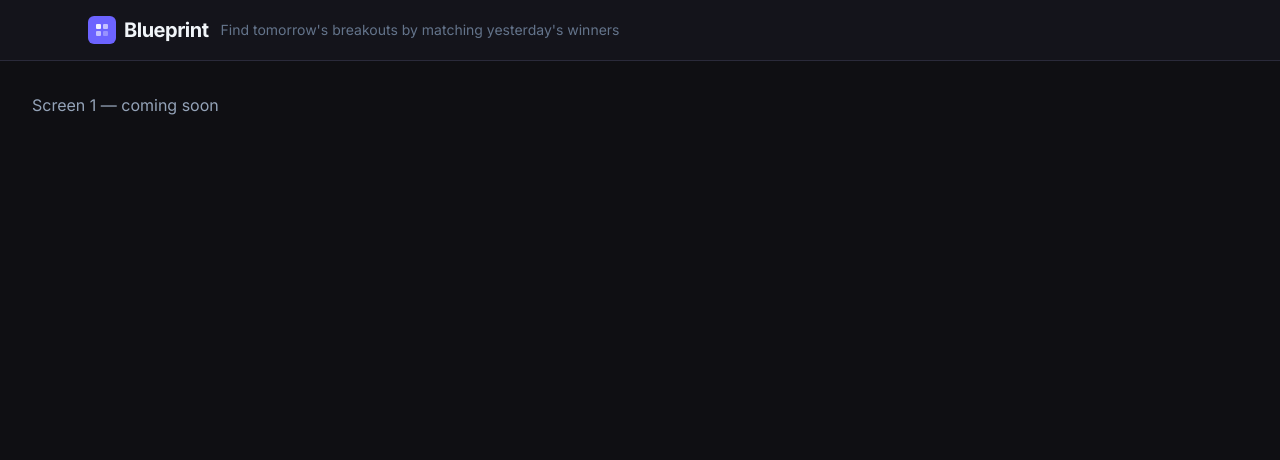
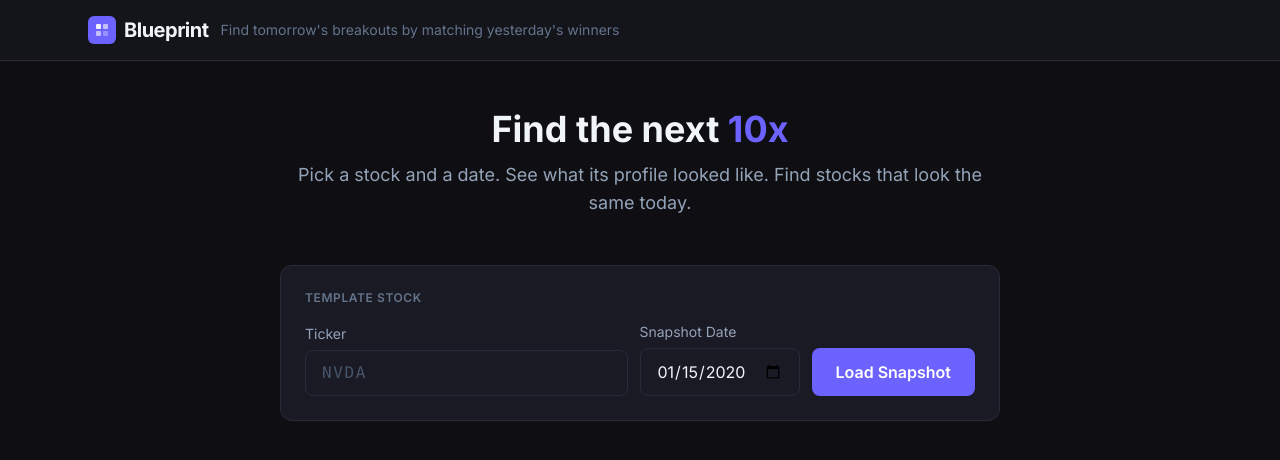
Before and after one commit to nictowey/blueprint, a React (Vite) app in the folder client/: page / in a window 1280 px wide. Shown: the top 460 px of the page. Built offline with nearby package versions, Linux system fonts and the light colour scheme; the HTML template or start-up script is replaced by a standard one.

Commit message:
feat: TemplatePicker page — Screen 1 complete

```diff
--- a/client/src/pages/TemplatePicker.jsx
+++ b/client/src/pages/TemplatePicker.jsx
@@ -1 +1,113 @@
-export default function TemplatePicker() { return <div className="p-8 text-slate-400">Screen 1 — coming soon</div>; }
+import { useState } from 'react';
+import { useNavigate } from 'react-router-dom';
+import TickerSearch from '../components/TickerSearch';
+import SnapshotCard from '../components/SnapshotCard';
+
+// Yesterday as YYYY-MM-DD (max date for picker)
+function yesterday() {
+  const d = new Date();
+  d.setDate(d.getDate() - 1);
+  return d.toISOString().slice(0, 10);
+}
+
+export default function TemplatePicker() {
+  const navigate = useNavigate();
+  const [ticker, setTicker] = useState('');
+  const [date, setDate] = useState('2020-01-15');
+  const [snapshot, setSnapshot] = useState(null);
+  const [loading, setLoading] = useState(false);
+  const [error, setError] = useState(null);
+
+  async function loadSnapshot() {
+    if (!ticker.trim()) { setError('Enter a stock ticker'); return; }
+    if (!date) { setError('Select a date'); return; }
+    setError(null);
+    setLoading(true);
+    setSnapshot(null);
+    try {
+      const res = await fetch(`/api/snapshot?ticker=${encodeURIComponent(ticker)}&date=${date}`);
+      const data = await res.json();
+      if (!res.ok) throw new Error(data.error || 'Failed to load snapshot');
+      setSnapshot(data);
+    } catch (err) {
+      setError(err.message);
+    } finally {
+      setLoading(false);
+    }
+  }
+
+  function goToMatches() {
+    if (!snapshot) return;
+    navigate('/matches', { state: { snapshot } });
+  }
+
+  return (
+    <main className="max-w-3xl mx-auto px-6 py-12">
+      {/* Hero */}
+      <div className="text-center mb-12">
+        <h1 className="text-4xl font-bold text-slate-100 mb-3">
+          Find the next <span className="text-accent">10x</span>
+        </h1>
+        <p className="text-slate-400 text-lg">
+          Pick a stock and a date. See what its profile looked like. Find stocks that look the same today.
+        </p>
+      </div>
+
+      {/* Search area */}
+      <div className="card mb-6">
+        <p className="text-xs font-semibold text-slate-500 uppercase tracking-wider mb-4">Template Stock</p>
+        <div className="flex gap-3 items-end">
+          <div className="flex-1">
+            <label className="block text-sm text-slate-400 mb-1.5">Ticker</label>
+            <TickerSearch
+              value={ticker}
+              onChange={setTicker}
+              onSelect={setTicker}
+            />
+          </div>
+          <div>
+            <label className="block text-sm text-slate-400 mb-1.5">Snapshot Date</label>
+            <input
+              type="date"
+              className="input-field w-40"
+              value={date}
+              min="2010-01-01"
+              max={yesterday()}
+              onChange={e => setDate(e.target.value)}
+            />
+          </div>
+          <button
+            className="btn-primary whitespace-nowrap"
+            onClick={loadSnapshot}
+            disabled={loading}
+          >
+            {loading ? (
+              <span className="flex items-center gap-2">
+                <span className="w-4 h-4 border-2 border-white/30 border-t-white rounded-full animate-spin" />
+                Loading…
+              </span>
+            ) : 'Load Snapshot'}
+          </button>
+        </div>
+        {error && (
+          <p className="mt-3 text-red-400 text-sm">{error}</p>
+        )}
+      </div>
+
+      {/* Snapshot card */}
+      {snapshot && (
+        <>
+          <SnapshotCard snapshot={snapshot} />
+          <div className="mt-6">
+            <button
+              className="btn-primary w-full text-center text-base py-4"
+              onClick={goToMatches}
+            >
+              Find Stocks That Look Like This Today →
+            </button>
+          </div>
+        </>
+      )}
+    </main>
+  );
+}
```
